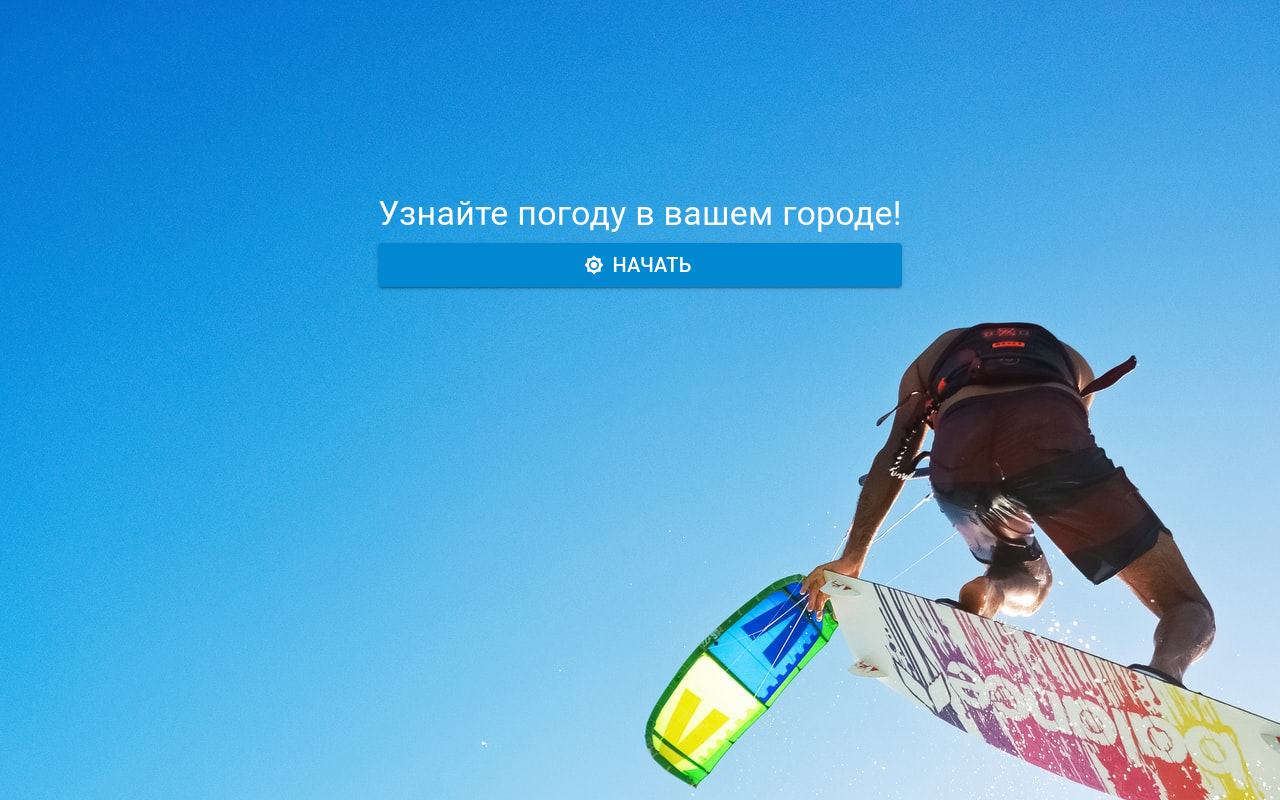
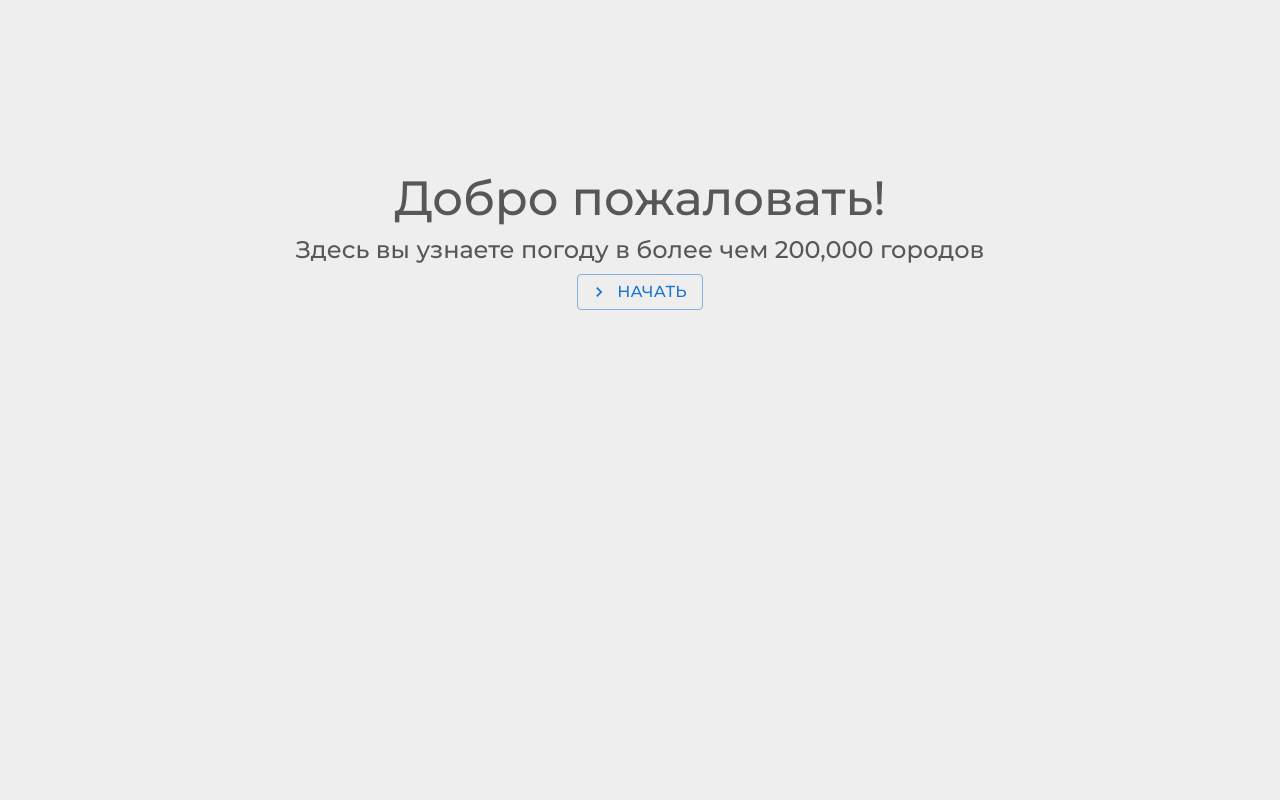
Before and after one commit to AlexJ03/Weather-app, a React (Create React App) app: page / in a window 1280 px wide. Built offline with nearby package versions, Linux system fonts and the light colour scheme.

Commit message:
update preview page, added animation with react-reveal

```diff
--- a/package.json
+++ b/package.json
@@ -12,7 +12,9 @@
     "@testing-library/react": "^12.1.4",
     "@testing-library/user-event": "^13.5.0",
     "react": "^17.0.2",
+    "react-countup": "^6.1.1",
     "react-dom": "^17.0.2",
+    "react-reveal": "^1.2.2",
     "react-router-dom": "6",
     "react-scripts": "5.0.0",
     "web-vitals": "^2.1.4"
--- a/public/index.html
+++ b/public/index.html
@@ -10,6 +10,12 @@
             content="Web site created using create-react-app"
         />
         <link rel="apple-touch-icon" href="%PUBLIC_URL%/logo192.png" />
+        <link rel="preconnect" href="https://fonts.googleapis.com" />
+        <link rel="preconnect" href="https://fonts.gstatic.com" crossorigin />
+        <link
+            href="https://fonts.googleapis.com/css2?family=Montserrat:wght@400;500;600&display=swap"
+            rel="stylesheet"
+        />
         <!--
       manifest.json provides metadata used when your web app is installed on a
       user's mobile device or desktop. See https://developers.google.com/web/fundamentals/web-app-manifest/
@@ -38,6 +44,5 @@
 
       To begin the development, run `npm start` or `yarn start`.
       To create a production bundle, use `npm run build` or `yarn build`.
-    -->
-  </body>
+    --></body>
 </html>
--- a/src/index.css
+++ b/src/index.css
@@ -2,4 +2,6 @@
     margin: 0;
     padding: 0;
     box-sizing: border-box;
+    font-family: 'Montserrat', sans-serif !important;
+    font-weight: 500 !important;
 }
--- a/src/index.js
+++ b/src/index.js
@@ -1,14 +1,12 @@
 import React from "react";
 import ReactDOM from "react-dom";
-import './index.css';
+import "./index.css";
 import App from "./App";
 import { BrowserRouter } from "react-router-dom";
 
 ReactDOM.render(
-    <React.StrictMode>
-        <BrowserRouter>
-            <App />
-        </BrowserRouter>
-    </React.StrictMode>,
+    <BrowserRouter>
+        <App />
+    </BrowserRouter>,
     document.getElementById("root")
 );
--- a/src/pages/Preview.js
+++ b/src/pages/Preview.js
@@ -1,18 +1,18 @@
-import background from "../assets/preview-img.jpg";
 import Container from "@mui/material/Container";
 import Box from "@mui/material/Box";
 import { Link } from "react-router-dom";
 import Stack from "@mui/material/Stack";
 import Typography from "@mui/material/Typography";
 import Button from "@mui/material/Button";
-import Brightness7SharpIcon from "@mui/icons-material/Brightness7Sharp";
+import Fade from "react-reveal/Fade";
+import KeyboardArrowRightIcon from "@mui/icons-material/KeyboardArrowRight";
+import CountUp from "react-countup";
 
 const Preview = () => {
     const root = {
         height: "100vh",
-        backgroundImage: `url(${background})`,
-        backgroundColor: "#e2f4ff",
-        color: "#fff",
+        backgroundColor: "#eeeeee",
+        color: "#575757",
     };
 
     const styleBox = {
@@ -32,24 +32,36 @@ const Preview = () => {
             <Container maxWidth="md">
                 <Box sx={styleBox}>
                     <Stack spacing={1}>
-                        <Typography variant="h4" textAlign="center">
-                            Узнайте погоду в вашем городе!
+                        <Fade bottom cascade>
+                            <Typography variant="h3" textAlign="center">
+                                Добро пожаловать!
                             </Typography>
-                        <Link to="/weather" style={styleLink}>
+                            <Typography variant="h5" textAlign="center">
+                                Здесь вы узнаете погоду в более{" "}
+                                <CountUp
+                                    start={0}
+                                    end={200000}
+                                    duration={2}
+                                    prefix="чем "
+                                    suffix=" городов"
+                                />
+                            </Typography>
+                        </Fade>
+                        <Link to="/settings" style={styleLink}>
+                            <Fade bottom>
                                 <Button
-                                variant="contained"
-                                sx={{ width: "100%" }}
-                                color="info"
-                                startIcon={<Brightness7SharpIcon />}
+                                    variant="outlined"
+                                    color="primary"
+                                    startIcon={<KeyboardArrowRightIcon />}
                                 >
                                     <Typography
-                                    variant="h6"
                                         textAlign="center"
-                                    color="#fff"
+                                        color="inherit"
                                     >
                                         Начать
                                     </Typography>
                                 </Button>
+                            </Fade>
                         </Link>
                     </Stack>
                 </Box>
```
Also changed, not shown: 1 other file (tests, documents, lock files or other folders). Lines whose indentation alone changed are shown as unchanged.
